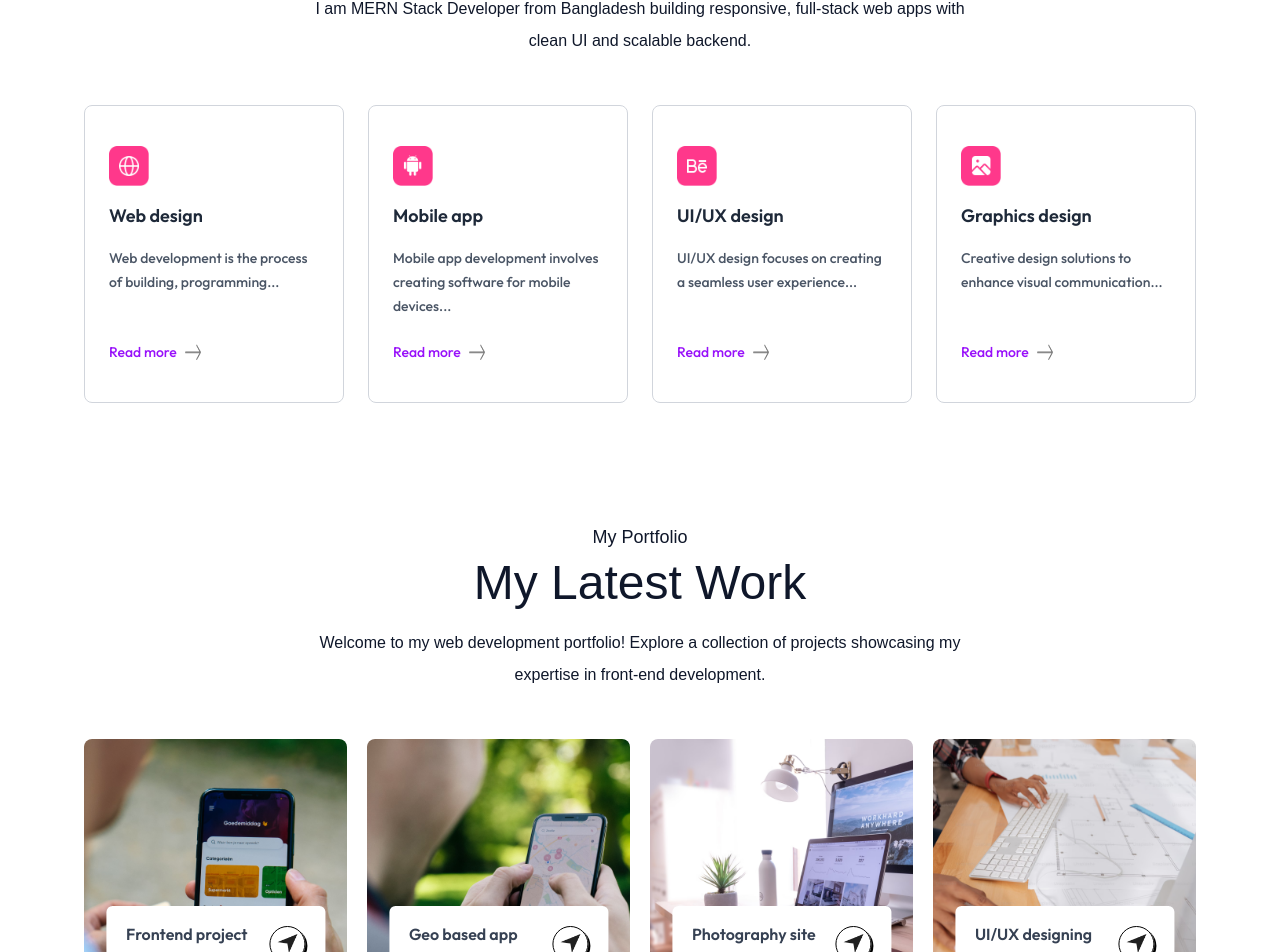
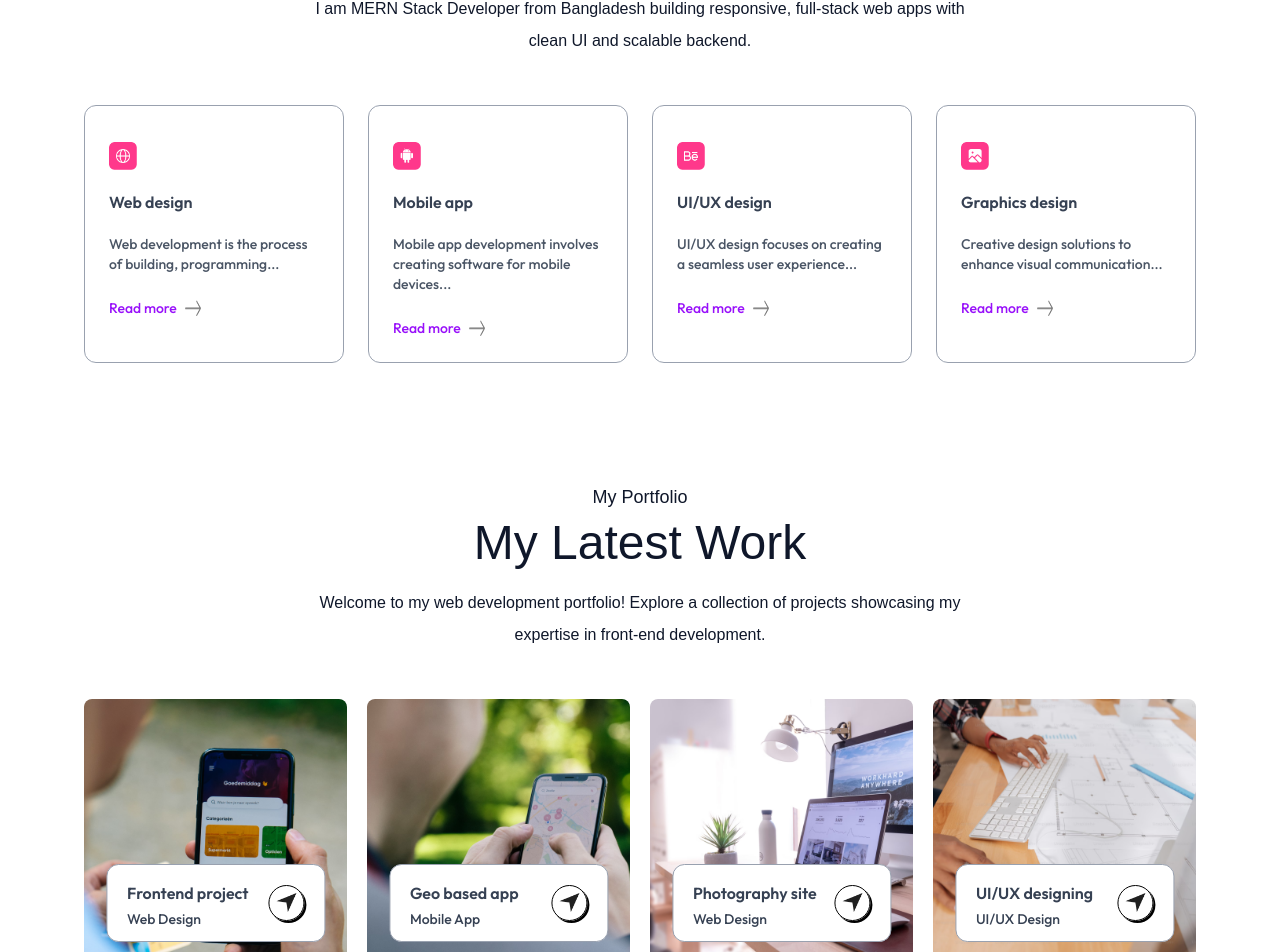
Before and after one commit to AK-Tanha/Portfolio, a Next.js app: page / in a window 1280 px wide. Shown: the part 1574-2526 px from the top of the page. Built offline with nearby package versions, Linux system fonts and the light colour scheme; a web font is replaced by a local one.

Commit message:
refactor: enhance theme management in About, Services, and Works components; improve dark mode handling

```diff
--- a/app/components/About.jsx
+++ b/app/components/About.jsx
@@ -5,31 +5,50 @@ import React, { useState, useEffect } from 'react'
 import { motion } from "motion/react"
 
 const About = () => {
-  const [theme, setTheme] = useState('light')
-  const isDark = theme === 'dark'
+  const [isDark, setIsDark] = useState(false)
 
   useEffect(() => {
-    const storedTheme = typeof window !== 'undefined' ? localStorage.getItem('theme') : null
-    const prefersDark = typeof window !== 'undefined' && window.matchMedia('(prefers-color-scheme: dark)').matches
-    const next = storedTheme || (prefersDark ? 'dark' : 'light')
-    setTheme(next)
+    const getInitialTheme = () => {
+      if (typeof window === 'undefined') return false
 
-    // Apply theme class to document
-    if (typeof document !== 'undefined') {
-      document.documentElement.classList.toggle('dark', next === 'dark')
+      const storedTheme = localStorage.getItem('theme')
+      const prefersDark = window.matchMedia('(prefers-color-scheme: dark)').matches
+      const nextTheme = storedTheme || (prefersDark ? 'dark' : 'light')
+
+      const isDarkMode = nextTheme === 'dark'
+      document.documentElement.classList.toggle('dark', isDarkMode)
+      setIsDark(isDarkMode)
+
+      return isDarkMode
     }
 
-    // Listen for theme changes from other components
-    const handleStorageChange = () => {
-      const current = localStorage.getItem('theme')
-      if (current) {
-        setTheme(current)
-        document.documentElement.classList.toggle('dark', current === 'dark')
+    getInitialTheme()
+
+    const updateFromDocumentClass = () => {
+      if (typeof document === 'undefined') return
+      const currentIsDark = document.documentElement.classList.contains('dark')
+      setIsDark(currentIsDark)
+    }
+
+    const handleStorageChange = (event) => {
+      if (event.key === 'theme') {
+        const nextIsDark = event.newValue === 'dark'
+        document.documentElement.classList.toggle('dark', nextIsDark)
+        setIsDark(nextIsDark)
       }
     }
 
+    const observer = new MutationObserver(updateFromDocumentClass)
+    if (typeof document !== 'undefined') {
+      observer.observe(document.documentElement, { attributes: true, attributeFilter: ['class'] })
+    }
+
     window.addEventListener('storage', handleStorageChange)
-    return () => window.removeEventListener('storage', handleStorageChange)
+
+    return () => {
+      observer.disconnect()
+      window.removeEventListener('storage', handleStorageChange)
+    }
   }, [])
 
   return (
--- a/app/components/Services.jsx
+++ b/app/components/Services.jsx
@@ -9,14 +9,29 @@ const Services = () => {
 
   useEffect(() => {
     const checkDarkMode = () => {
-      const isDarkElement = typeof document !== 'undefined' && document.documentElement.classList.contains('dark')
-      setIsDark(isDarkElement)
+      if (typeof window === 'undefined') return false
+
+      const storedTheme = localStorage.getItem('theme')
+      const prefersDark = window.matchMedia('(prefers-color-scheme: dark)').matches
+      const preferredIsDark = storedTheme === 'dark' || (!storedTheme && prefersDark)
+
+      const hasDarkClass = document.documentElement.classList.contains('dark')
+      const isDarkMode = hasDarkClass || preferredIsDark
+
+      document.documentElement.classList.toggle('dark', isDarkMode)
+      setIsDark(isDarkMode)
+
+      return isDarkMode
     }
 
     checkDarkMode()
 
     // Listen for dark class changes on html element
-    const observer = new MutationObserver(checkDarkMode)
+    const observer = new MutationObserver(() => {
+      const isDarkMode = document.documentElement.classList.contains('dark')
+      setIsDark(isDarkMode)
+    })
+
     if (typeof document !== 'undefined') {
       observer.observe(document.documentElement, { attributes: true, attributeFilter: ['class'] })
     }
@@ -104,14 +119,10 @@ const ServiceCard = ({ service, index, isDark }) => {
       transition={{ duration: 0.5, delay: index * 0.1 }}
       whileHover={{ scale: 1.05 }}
       className={`
-        border rounded-lg px-6 py-10 cursor-pointer
-        transition-all duration-300 ease-in-out
-        hover:-translate-y-1
-        border-gray-300 dark:border-gray-700
-        bg-white dark:bg-gray-900
+        border-[0.5px] border-gray-400 dark:border-gray-700 rounded-xl p-6 cursor-pointer
         hover:bg-[#fcf4ff] dark:hover:bg-[#2a004a]
-        hover:shadow-[4px_4px_0_#000] dark:hover:shadow-[4px_4px_0_#9f7aea]
-        hover:border-gray-400 dark:hover:border-purple-500
+        hover:-translate-y-1 duration-500
+        hover:shadow-[4px_4px_0_#000] dark:hover:shadow-[4px_4px_0_#fff]
       `}
     >
       <div className='flex flex-col h-full'>
@@ -120,23 +131,16 @@ const ServiceCard = ({ service, index, isDark }) => {
           alt={`${safeTitle} icon`}
           width={40}
           height={40}
-          className='w-10 h-10'
+          className='w-7 mt-3'
           loading={index < 3 ? 'eager' : 'lazy'} // Prioritize above-the-fold images
         />
 
-        <h3 className='text-lg my-4 font-semibold text-gray-800 dark:text-gray-100'>
-          {safeTitle}
-        </h3>
-
-        <p className='text-sm leading-6 flex-grow text-gray-600 dark:text-gray-400'>
-          {safeDescription}
-        </p>
+        <h3 className='my-4 font-semibold text-gray-700 dark:text-gray-300'>{safeTitle}</h3>
+        <p className='text-gray-600 dark:text-gray-400 text-sm'>{safeDescription}</p>
 
         <a
           href={safeLink}
-          className='flex items-center gap-2 text-sm mt-6 font-medium transition-colors duration-200
-            text-purple-600 dark:text-purple-400
-            hover:text-purple-800 dark:hover:text-purple-300'
+          className='flex items-center gap-2 text-sm mt-6 font-medium transition-colors duration-200 text-purple-600 dark:text-purple-300 hover:text-purple-800 dark:hover:text-purple-100'
           aria-label={`Read more about ${safeTitle}`}
           onClick={(e) => {
             if (safeLink === '#') {
--- a/app/components/Works.jsx
+++ b/app/components/Works.jsx
@@ -5,31 +5,46 @@ import React, { useState, useEffect } from 'react'
 import { motion } from "motion/react"
 
 const Works = () => {
-  const [theme, setTheme] = useState('light')
-  const isDark = theme === 'dark'
+  const [isDark, setIsDark] = useState(false)
 
   useEffect(() => {
-    const storedTheme = typeof window !== 'undefined' ? localStorage.getItem('theme') : null
-    const prefersDark = typeof window !== 'undefined' && window.matchMedia('(prefers-color-scheme: dark)').matches
-    const next = storedTheme || (prefersDark ? 'dark' : 'light')
-    setTheme(next)
+    const syncDarkMode = () => {
+      if (typeof window === 'undefined') return false
 
-    // Apply theme class to document
-    if (typeof document !== 'undefined') {
-      document.documentElement.classList.toggle('dark', next === 'dark')
+      const storedTheme = localStorage.getItem('theme')
+      const prefersDark = window.matchMedia('(prefers-color-scheme: dark)').matches
+      const preferredIsDark = storedTheme === 'dark' || (!storedTheme && prefersDark)
+      const hasDarkClass = document.documentElement.classList.contains('dark')
+      const resolvedDark = hasDarkClass || preferredIsDark
+
+      document.documentElement.classList.toggle('dark', resolvedDark)
+      setIsDark(resolvedDark)
+      return resolvedDark
     }
 
-    // Listen for theme changes from other components
-    const handleStorageChange = () => {
-      const current = localStorage.getItem('theme')
-      if (current) {
-        setTheme(current)
-        document.documentElement.classList.toggle('dark', current === 'dark')
+    syncDarkMode()
+
+    const observer = new MutationObserver(() => {
+      setIsDark(document.documentElement.classList.contains('dark'))
+    })
+    if (typeof document !== 'undefined') {
+      observer.observe(document.documentElement, { attributes: true, attributeFilter: ['class'] })
+    }
+
+    const handleStorageChange = (event) => {
+      if (event.key === 'theme') {
+        const nextDark = event.newValue === 'dark'
+        document.documentElement.classList.toggle('dark', nextDark)
+        setIsDark(nextDark)
       }
     }
 
     window.addEventListener('storage', handleStorageChange)
-    return () => window.removeEventListener('storage', handleStorageChange)
+
+    return () => {
+      observer.disconnect()
+      window.removeEventListener('storage', handleStorageChange)
+    }
   }, [])
 
   return (
@@ -67,7 +82,12 @@ const Works = () => {
             key={index}
             className='aspect-square bg-no-repeat bg-cover bg-center rounded-lg relative cursor-pointer group'
             style={{ backgroundImage: `url(${projects.bgImage})` }}>
-            <div className='bg-white dark:bg-slate-800 w-10/12 rounded-md absolute bottom-5 left-1/2 -translate-x-1/2 py-3 px-5 flex items-center justify-between duration-500 group-hover:bottom-7'>
+            <div className='border-[0.5px] border-gray-400 dark:border-gray-700 rounded-xl p-6 cursor-pointer
+              bg-white dark:bg-gray-900 text-gray-800 dark:text-gray-100
+              hover:bg-[#fcf4ff] dark:hover:bg-[#2a004a]
+              hover:-translate-y-1
+              hover:shadow-[4px_4px_0_#000] dark:hover:shadow-[4px_4px_0_#fff]
+              absolute bottom-5 left-1/2 -translate-x-1/2 w-10/12 py-3 px-5 flex items-center justify-between duration-500 group-hover:bottom-7'>
               <div>
                 <h2 className='font-semibold text-gray-700 dark:text-gray-100'>{projects.title}</h2>
                 <p className='text-sm text-gray-700 dark:text-gray-300'>{projects.description}</p>
```
